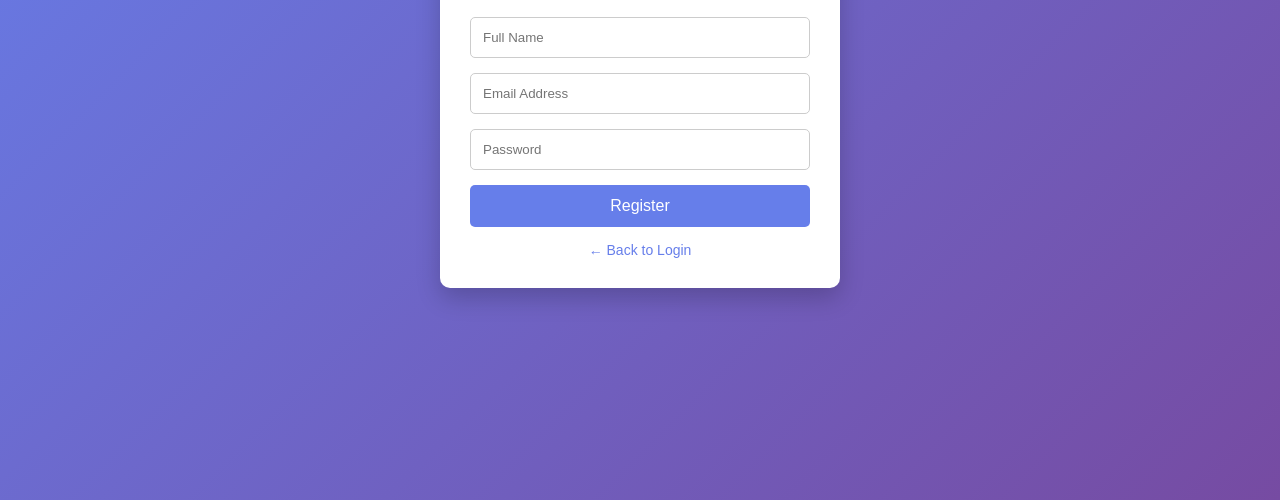
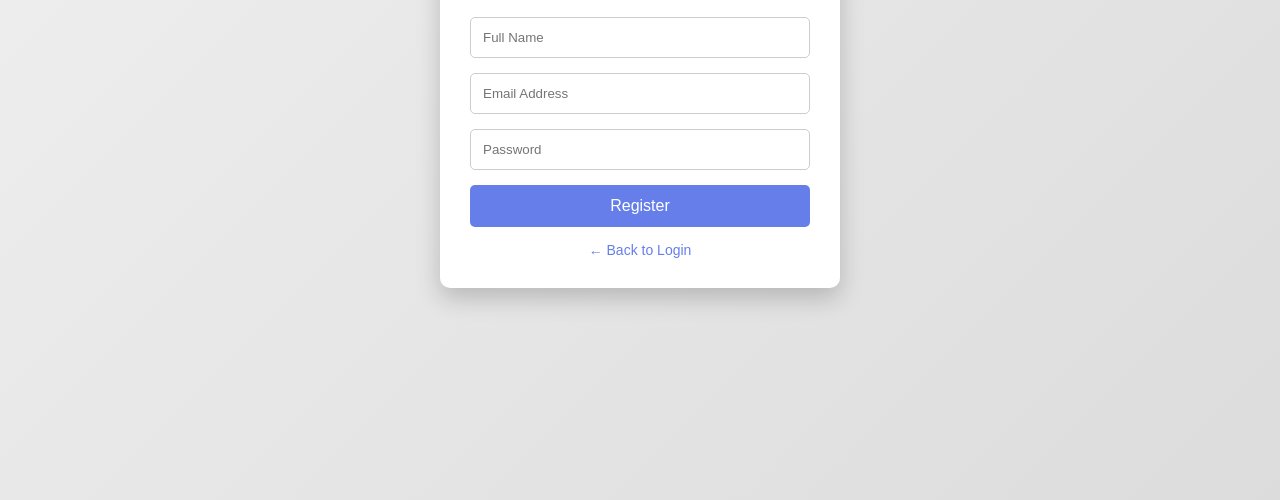
Before and after one commit to keerthanamuthu0804-bot/Login-System, a plain HTML site: page register.html in a window 1280 px wide. Shown: the part 300-800 px from the top of the page. Drawn offline with Linux system fonts and the light colour scheme.

Commit message:
auth.css

```diff
--- a/auth.css
+++ b/auth.css
@@ -81,7 +81,7 @@ body {
 body {
   margin: 0;
   font-family: Arial, sans-serif;
-  background: linear-gradient(135deg, #667eea, #764ba2);
+  background: linear-gradient(135deg, #f0f0f0, #dcdcdc);
   height: 100vh;
   display: flex;
   align-items: center;
```
